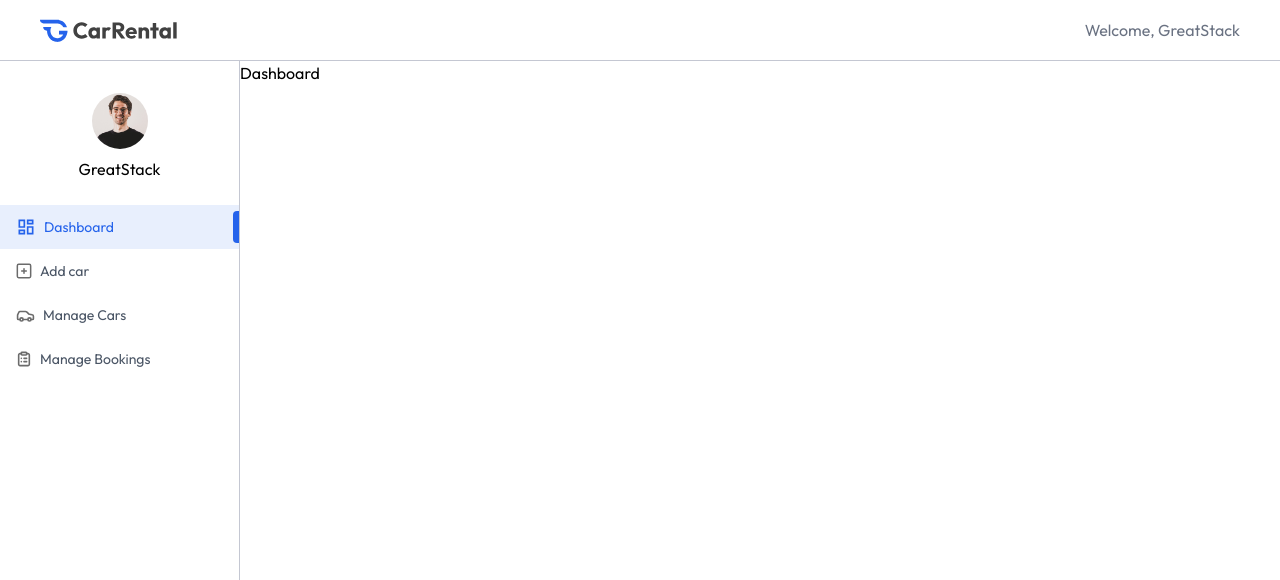
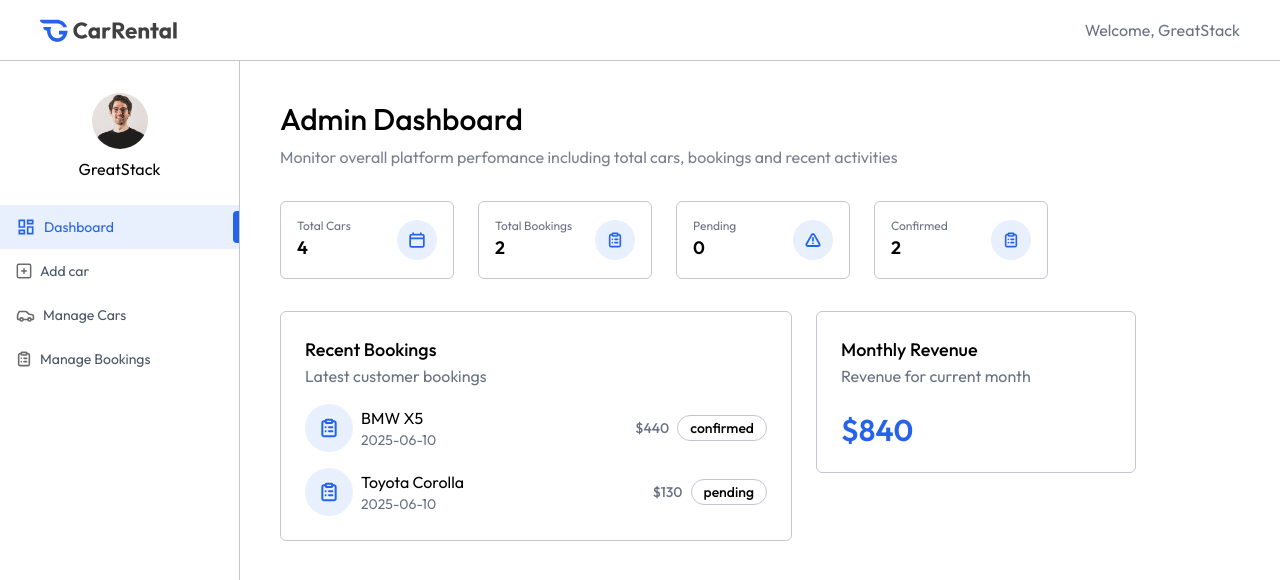
Before and after one commit to DanielEsLoH/client, a React (Vite) app: page /owner in a window 1280 px wide. Shown: the top 580 px of the page. Built offline with nearby package versions, Linux system fonts and the light colour scheme.

Commit message:
feat(owner): create owner dashboard

```diff
--- a/src/components/owner/Title.jsx
+++ b/src/components/owner/Title.jsx
@@ -1,11 +1,11 @@
 import React from "react";
 
-const Title = ({ title, subtitle }) => {
+const Title = ({ title, subTitle }) => {
   return (
     <>
       <h1 className="font-medium text-3xl">{title}</h1>
       <p className="text-sm md:text-base text-gray-500/90 mt-2 max-w-156">
-        {subtitle}
+        {subTitle}
       </p>
     </>
   );
--- a/src/pages/owner/Dashboard.jsx
+++ b/src/pages/owner/Dashboard.jsx
@@ -1,9 +1,113 @@
-import React from 'react'
+import { useEffect, useState } from "react";
+import { assets, dummyDashboardData } from "../../assets/assets";
+import Title from "../../components/owner/Title";
 
 const Dashboard = () => {
+  const currency = import.meta.env.VITE_CURRENCY
+
+  const [data, setData] = useState({
+    totalCars: 0,
+    totalBookings: 0,
+    pendingBookings: 0,
+    completedBookings: 0,
+    recentBookings: [],
+    monthlyRevenue: 0,
+  });
+
+  const dashboardCards = [
+    {
+      title: "Total Cars",
+      value: data.totalCars,
+      icon: assets.calendar_icon_colored,
+    },
+    {
+      title: "Total Bookings",
+      value: data.totalBookings,
+      icon: assets.listIconColored,
+    },
+    {
+      title: "Pending",
+      value: data.pendingBookings,
+      icon: assets.cautionIconColored,
+    },
+    {
+      title: "Confirmed",
+      value: data.completedBookings,
+      icon: assets.listIconColored,
+    },
+  ];
+
+  useEffect(() => {
+    setData(dummyDashboardData);
+  }, []);
+
   return (
-    <div>Dashboard</div>
-  )
-}
+    <div className="px-4 pt-10 md:px-10 flex-1">
+      <Title
+        title="Admin Dashboard"
+        subTitle="Monitor overall platform perfomance including total cars, bookings and recent activities"
+      />
 
-export default Dashboard
+      <div className="grid sm:grid-cols-2 md:grid-cols-3 lg:grid-cols-4 gap-6 my-8 max-w-3xl">
+        {dashboardCards.map((card, index) => (
+          <div
+            key={index}
+            className="flex gap-2 items-center justify-between p-4 rounded-md border border-borderColor"
+          >
+            <div>
+              <h1 className="text-xs text-gray-500">{card.title}</h1>
+              <p className="text-lg font-semibold">{card.value}</p>
+            </div>
+            <div className="flex items-center justify-center w-10 h-10 rounded-full bg-primary/10">
+              <img src={card.icon} alt="" className="h-4 w-4" />
+            </div>
+          </div>
+        ))}
+      </div>
+
+      <div className="flex flex-wrap items-start gap-6 mb-8 w-full">
+        {/* Recent Bookings */}
+        <div className="p-4 md:p-6 border border-borderColor rounded-md max-w-lg w-full">
+          <h1 className="text-lg font-medium">Recent Bookings</h1>
+          <p className="text-gray-500">Latest customer bookings</p>
+          {data.recentBookings.map((booking, index) => (
+            <div key={index} className="mt-4 flex items-center justify-between">
+              <div className="flex items-center gap-2">
+                <div className="hidden md:flex items-center justify-center w-12 h-12 rounded-full bg-primary/10">
+                  <img
+                    src={assets.listIconColored}
+                    alt=""
+                    className="h-5 w-5"
+                  />
+                </div>
+                <div>
+                  <p>
+                    {booking.car.brand} {booking.car.model}
+                  </p>
+                  <p className="text-sm text-gray-500">
+                    {booking.createdAt.split("T")[0]}
+                  </p>
+                </div>
+              </div>
+              <div className="flex items-center gap-2 font-medium">
+                <p className="text-sm text-gray-500">{currency}{booking.price}</p>
+                <p className="px-3 py-0.5 border border-borderColor rounded-full text-sm">
+                  {booking.status}
+                </p>
+              </div>
+            </div>
+          ))}
+        </div>
+
+        {/* Monthly Revenue */}
+        <div className="p-4 md:p-6 mb-6 border border-borderColor rounded-md w-full md:max-w-xs">
+          <h1 className="text-lg font-medium">Monthly Revenue</h1>
+          <p className="text-gray-500">Revenue for current month</p>
+          <p className="text-3xl mt-6 font-semibold text-primary">{currency}{data.monthlyRevenue}</p>
+        </div>
+      </div>
+    </div>
+  );
+};
+
+export default Dashboard;
```
Also changed, not shown: src/components/Title.jsx (+7 -7 lines).
